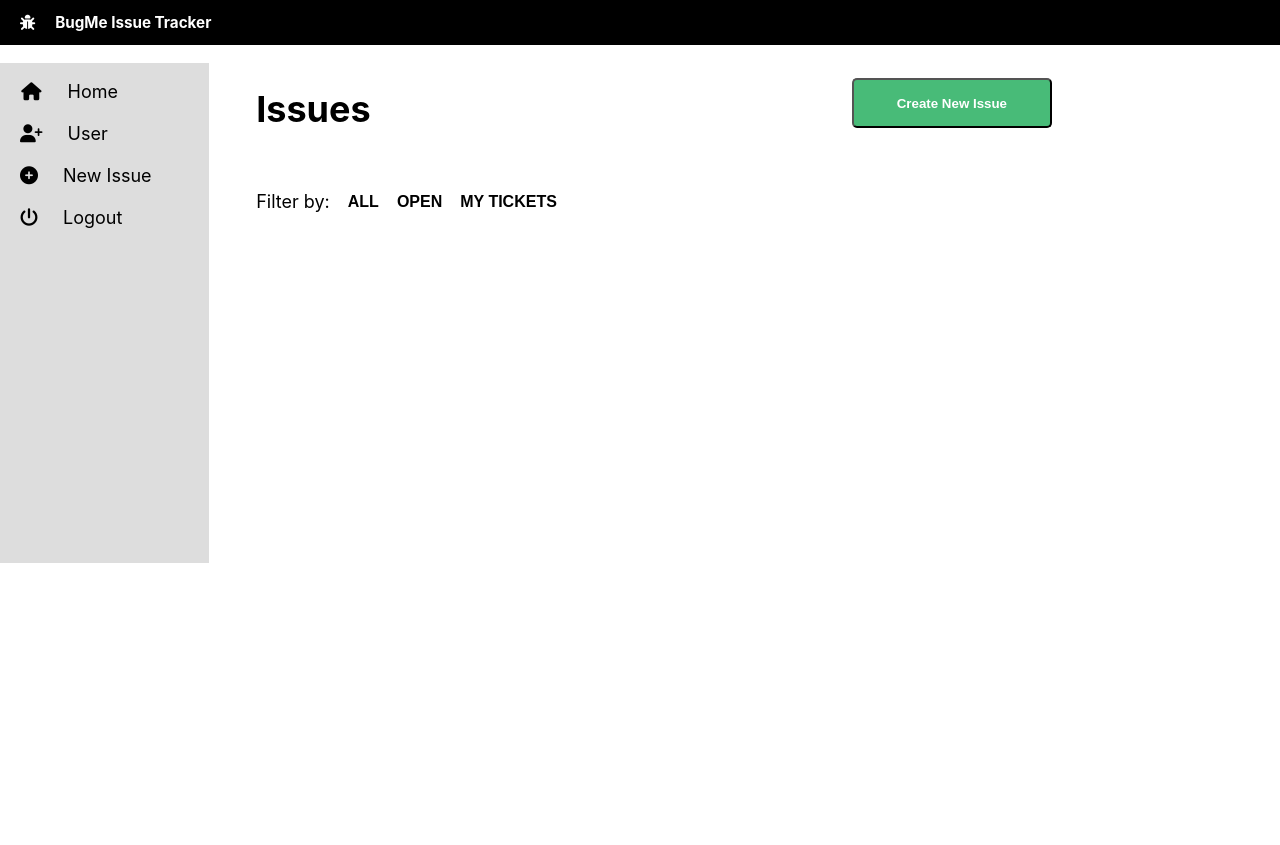
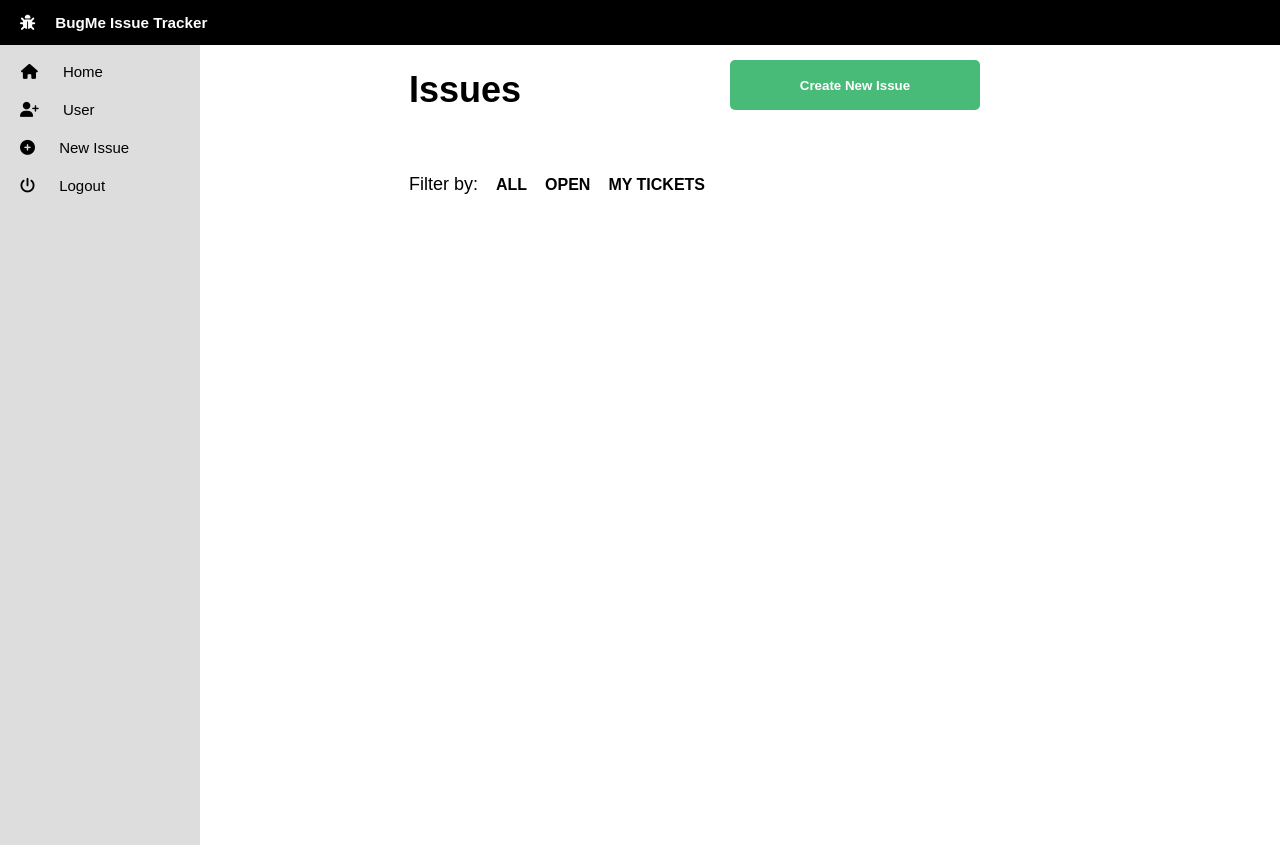
Before and after one commit to Tanzi876/info2180-finalproject, a PHP site: page /dashboard.html in a window 1280 px wide. Before the commit the page ends 563 px from the top, so only its background shows below. Run offline with PHP 8.4, Linux system fonts and the light colour scheme; some libraries are stand-ins or nearby versions.

Commit message:
To be updated

```diff
--- a/dashboard.css
+++ b/dashboard.css
@@ -1,15 +1,20 @@
 body {
-    margin: 0;
+
     font-size: 18px;
-    font-family: -apple-system, BlinkMacSystemFont,
-    'Segoe UI', Roboto, Oxygen, Ubuntu, Cantarell,
-    'Open Sans', 'Helvetica Neue',Arial,"Noto Sans",
-     sans-serif;
+    font-family: Arial, Helvetica, sans-serif;
+
 
 }
+html,body{
+    margin: 0;
+    padding:0;
+}
+
 .container{
     display: grid;
-    grid-gap: 1em;
+    height: auto;
+    width: auto;
+
     margin: 0 auto;
     grid-auto-rows: minmax(auto,auto);
     grid-auto-columns: minmax(auto,auto);
@@ -19,10 +24,9 @@ body {
     "footer  footer";
 
 }
-main .container{
-    width: 995px;
-}
+
 header{
+    display: grid;
     grid-area: header;
     display :flex;
     justify-content: center;
@@ -40,25 +44,37 @@ span{
     margin-left: 20px;
 }
 
+main{
+    margin-right: 300px;
+    overflow: hidden;
+
+}
 
 
 #create{
-    text-align:right;
+
     background-color: #48bb78;
     height: 50px;
-    width: 200px;
+    width: 250px;
     display: flex;
     text-align: center;
     align-items: center;
     justify-content: center;
     position: relative;
     border-radius: 5px;
-    margin-left: 300px;
+    margin-left: 0px;
     margin-top: 15px;
     color: white;
     font-weight: bold;
+    border-style: solid;
+    padding:5px;
+    border-width: 0;
+
+
 
 }
+
+
 
 
 #headings{
@@ -131,7 +147,10 @@ aside{
      font-size: 18px;
      color: black;
      background-color: #ddd;
-     height: 500px;
+     height: 800px;
+     width: 200px;
+     overflow: hidden;
+
 
 }
 
@@ -141,6 +160,9 @@ ul {
     padding-left: 0px;
 
 }
+li{
+    font-size: 15px;
+}
 a:link {
     text-decoration: none;
     color: black;
--- a/dashboard.html
+++ b/dashboard.html
@@ -18,7 +18,6 @@ width, initial-scale=1.0">
             <h3><span><i class="fas fa-bug"></i></span>BugMe Issue Tracker</h3>
         </header>
         <main>
-            <div class =container>
             <div id= headings>
                 <h1>Issues</h1>
                 <button id= create>Create New Issue</button>
@@ -37,8 +36,6 @@ width, initial-scale=1.0">
 
             </div>
 
-
-            </div>
 
 
         </main>
```
Lines whose indentation alone changed are shown as unchanged.
